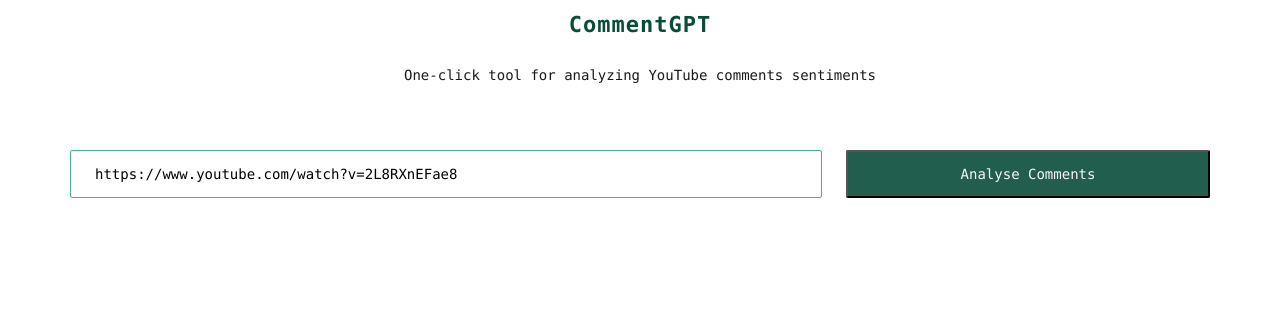
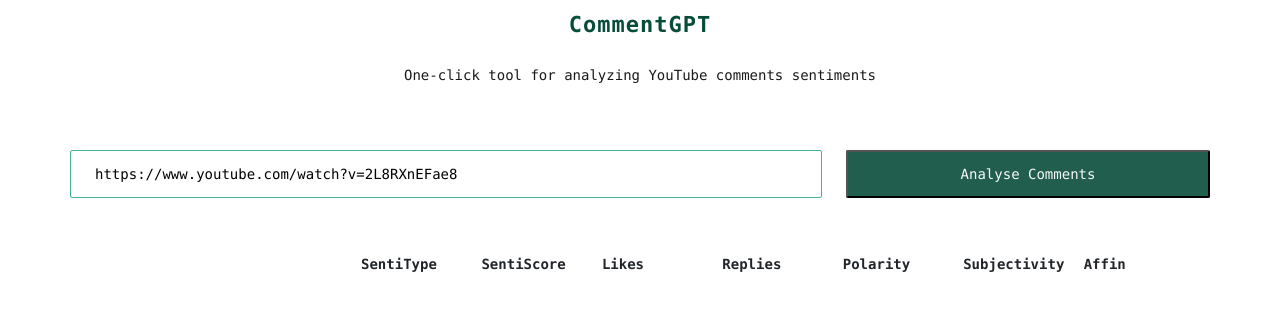
Before and after one commit to ibrahimceyisakar/youtube-sentiment-analysis, a React (Create React App) app in the folder frontend-reactjs/: page / in a window 1280 px wide. Shown: the top 310 px of the page. Built offline with nearby package versions, Linux system fonts and the light colour scheme.

Commit message:
run build

```diff
--- a/frontend-reactjs/src/App.css
+++ b/frontend-reactjs/src/App.css
@@ -151,3 +151,14 @@
 .font-small {
   font-size: 14px;
 }
+
+.font-boldish {
+  font-weight: 700;
+}
+
+.CommentAfinnScore, .CommentLikes, .CommentLikes, .CommentReplies, .CommentPolarity, .CommentSubjectivity, .CommentAfinnScore {
+  display: inline-block;
+  font-weight: 900;
+  text-align: left;
+  width: 64px;
+}
--- a/frontend-reactjs/src/App.js
+++ b/frontend-reactjs/src/App.js
@@ -133,6 +133,19 @@
   return (
     <div className='CommentsContainer mt-4'>
       <div className='row'>
+        <div className="col-sm-1">
+        </div>
+        <div className='col-sm-2'>
+        </div>
+        <div className="col-sm-9 font-small font-boldish">
+          <span className='CommentAfinnScore'>SentiType </span><span class="px-4 py-0"> </span>
+          <span className='CommentAfinnScore'>SentiScore</span><span class="px-4 py-0"> </span>
+          <span className="CommentLikes">Likes</span><span class="px-4 py-0"> </span>
+          <span className='CommentReplies'>Replies </span><span class="px-4 py-0"> </span>
+          <span className='CommentPolarity'>Polarity </span><span class="px-4 py-0"> </span>
+          <span className='CommentSubjectivity'>Subjectivity </span><span class="px-4 py-0"> </span>
+          <span className='CommentAfinnScore'>Affin </span><span class="px-4 py-0"> </span>
+        </div>
       </div>
       {comments.map((comment, index) => (
         <div className='Comment' key={index}>
@@ -143,30 +156,21 @@
                     </img>
                 </span>
               </div>
-              <div className='col-sm-3'>
+              <div className='col-sm-2'>
                  <span className='CommentUsername'>{comment.author_name}</span>
                  <br></br>
                   <span className='CommentPublishedAt'>{comment.published_at}</span>
                  <br></br><br></br>
                   <span className='CommentText'>{comment.text}</span>
-
               </div>
-            <div className='col-sm-8'>
-               <span className="CommentLikes"><i className="bi bi-heart"></i>: {comment.like_count !== null ? comment.like_count: 0}</span>
-                <span class="px-2 py-0"> </span>
-                <span className='CommentReplies'><i className="bi bi-arrow-return-right"></i>: {comment.total_reply_count !== null ? comment.total_reply_count: 0}</span>
-             <span class="px-2 py-0"> </span>
-
-              <span className='CommentPolarity'>Polarity: {comment.stats.polarity.toFixed(2)}</span> <span class="px-2 py-0"> </span>
-
-              <span className='CommentSubjectivity'>Subjectivity: {comment.stats.subjectivity.toFixed(2)}</span> <span class="px-2 py-0"> </span>
-
-              <span className='CommentAfinnScore'>Affin: {comment.stats.afinn.toFixed(2)}</span> <span class="px-2 py-0"> </span>
-
-              <span className='CommentAfinnScore'>Classification: {comment.commentgpt_stats.sentiment}</span> <span class="px-2 py-0"> </span>
-
-              <span className='CommentAfinnScore'>Score: {comment.commentgpt_stats.score}</span> <span class="px-2 py-0"> </span>
-
+              <div className='col-sm-9'>
+                  <span className='CommentAfinnScore'>{comment.commentgpt_stats.sentiment}</span> <span class="px-4 py-0"> </span>
+                  <span className='CommentAfinnScore'>{comment.commentgpt_stats.score}</span> <span class="px-4 py-0"> </span>
+                  <span className="CommentLikes">{comment.like_count !== null ? comment.like_count: 0}</span><span class="px-4 py-0"> </span>
+                  <span className='CommentReplies'>{comment.total_reply_count !== null ? comment.total_reply_count: 0}</span> <span class="px-4 py-0"> </span>
+                  <span className='CommentPolarity'>{comment.stats.polarity.toFixed(2)}</span> <span class="px-4 py-0"> </span>
+                  <span className='CommentSubjectivity'>{comment.stats.subjectivity.toFixed(2)}</span> <span class="px-4 py-0"> </span>
+                  <span className='CommentAfinnScore'>{comment.stats.afinn.toFixed(2)}</span> <span class="px-4 py-0"> </span>
                </div>
           </div>
 
```
Also changed, not shown: 10 other files (tests, documents, lock files or other folders). Lines whose indentation alone changed are shown as unchanged.
